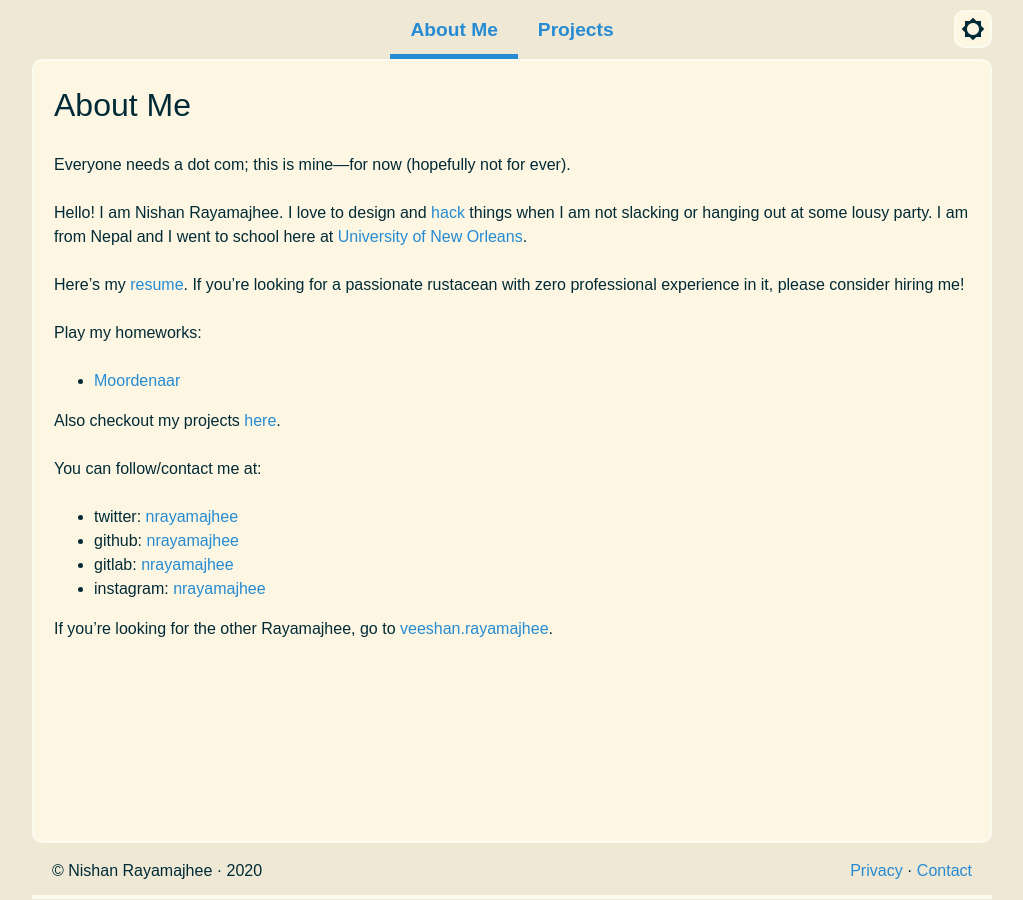
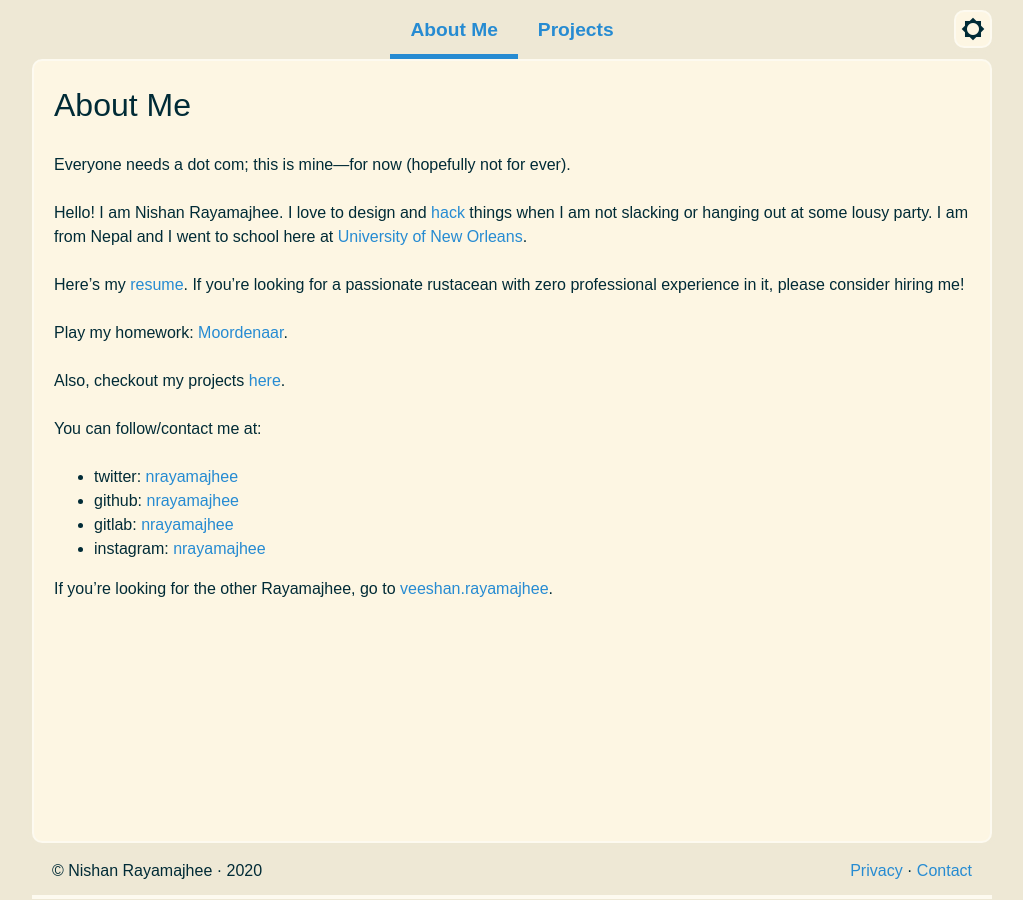
Before and after one commit to nrayamajhee/nrayamajhee.github.io, a Jekyll site: the page built from pages/about.md, in a window 1280 px wide. Shown: the whole page, without its empty margins (128-1151 px from the left). Built offline with Jekyll 4.4.1, drawn with Linux system fonts in a browser that asks for light colours; comment, search, counter and statistics services are not loaded.

Commit message:
Update About Me Page

```diff
--- a/pages/about.md
+++ b/pages/about.md
@@ -13,10 +13,9 @@
 
 Here's my [resume](/files/Resume.pdf). If you're looking for a passionate rustacean with zero professional experience in it, please consider hiring me!
 
-Play my homeworks:
-- [Moordenaar]({{ site.url }}/Moordenaar/)
+Play my homework: [Moordenaar]({{ site.url }}/Moordenaar/).
 
-Also checkout my projects [here]({{site.url}}/projects).
+Also, checkout my projects [here]({{site.url}}/projects).
 
 You can follow/contact me at:
 
```
